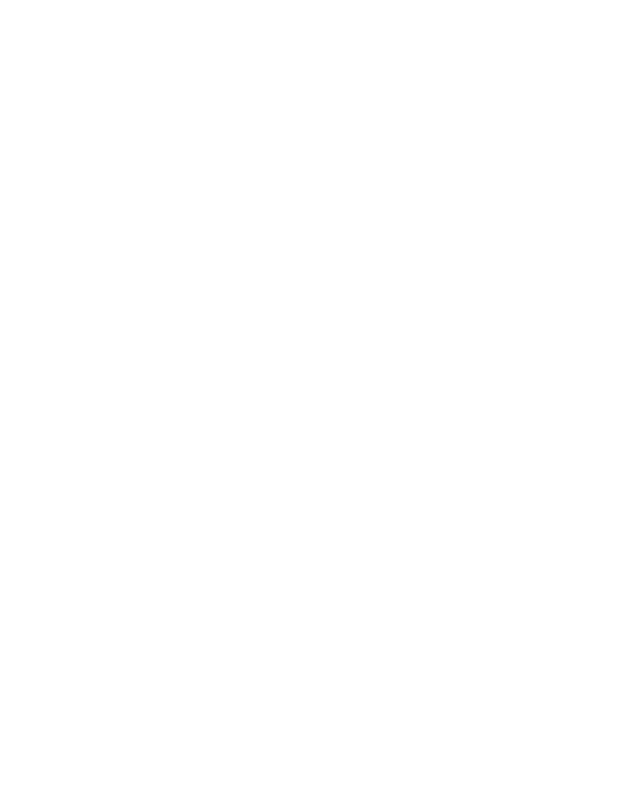
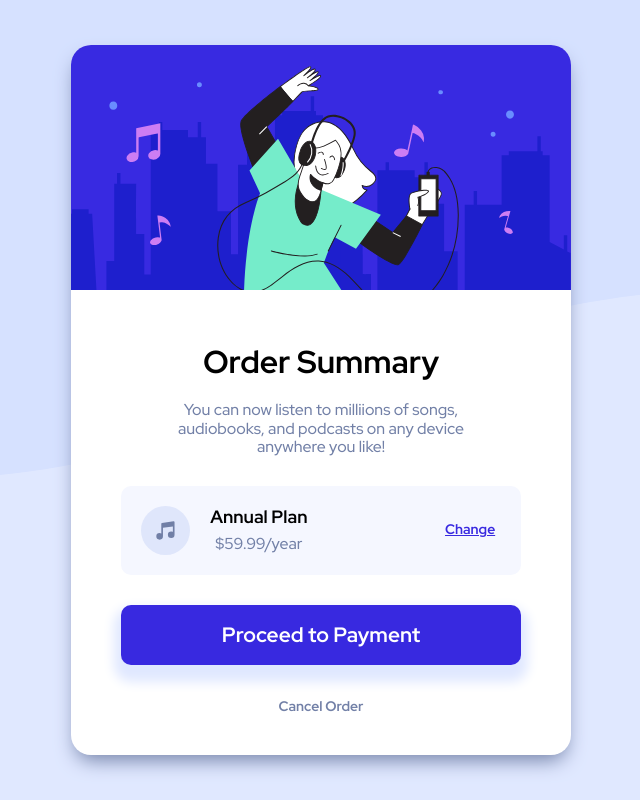
Before and after one commit to Lwmeek/Order-Summary, a plain HTML site: page index.html in a window 1280 px wide. Shown: the whole page, without its empty margins (319-959 px from the left). Drawn offline with Linux system fonts and the light colour scheme.

Commit message:
finishing up project

```diff
--- a/css/styles.css
+++ b/css/styles.css
@@ -1,6 +1,148 @@
-html{
-    font-size: 62%;
+:root {
+	--clr-pale-blue: hsl(225, 100%, 94%);
+	--clr-bright-blue: hsl(245, 75%, 52%);
+	--clr-vpale-blue: hsl(225, 100%, 98%);
+	--clr-des-blue: hsl(224, 23%, 55%);
+	--clr-dark-blue: hsl(223, 47%, 23%);
+	--clr-hover-blue: hsl(245, 96%, 70%);
 }
-body{
-    font-size: 1.5rem;
+
+html {
+	font-size: 62%;
 }
+body {
+	font-size: 1.6rem;
+	font-family: "Red Hat Display", sans-serif;
+	display: flex;
+	color: var(--clr-des-blue);
+	background: var(--clr-pale-blue);
+	height: 100vh;
+}
+.bg-img {
+	background-image: url(/images/pattern-background-desktop.svg);
+	background-position: center;
+	background-repeat: no-repeat;
+	background-size: cover;
+	position: absolute;
+	top: 0;
+	left: 0;
+	right: 0;
+	bottom: 0;
+	z-index: -1;
+	height: 60vh;
+}
+.card {
+	border-radius: 20px;
+	width: 500px;
+	margin: auto;
+	overflow: hidden;
+	text-align: center;
+	background: white;
+	align-items: center;
+	justify-content: center;
+	box-shadow: 0 10px 20px -5px var(--clr-des-blue);
+}
+.card-header img {
+	width: 100%;
+}
+.card-summary h1 {
+	margin-top: 5rem;
+	color: black;
+}
+.card-summary p {
+	max-width: 28ch;
+	margin: auto;
+	margin-bottom: 2rem;
+}
+.card-plan {
+	display: flex;
+	width: 80%;
+	margin: 3rem auto;
+	align-items: center;
+	background: var(--clr-vpale-blue);
+	border-radius: 10px;
+	justify-content: space-between;
+}
+.card-pricing {
+	display: flex;
+	align-items: center;
+	justify-content: center;
+}
+.card-pricing img {
+	width: 5rem;
+	height: 5rem;
+	margin: 2rem 0 2rem 2rem;
+}
+.card-plan img {
+	margin-right: 2rem;
+}
+.card-plan h2 {
+	font-size: 1.8rem;
+	margin-bottom: 0;
+	color: black;
+}
+.card-plan p {
+	margin-top: 0.7rem;
+}
+.card-plan a {
+	margin-left: 10rem;
+	font-weight: 700;
+	color: var(--clr-bright-blue);
+}
+.btn {
+	font-size: 1.4rem;
+	font-weight: bold;
+	border: none;
+}
+.btn-change {
+	color: var(--clr-bright-blue);
+	background: transparent;
+	text-decoration: underline;
+	margin-right: 2rem;
+	transition: all 0.3s;
+}
+.btn-payment {
+	box-shadow: 0 10px 12px 7px var(--clr-pale-blue);
+	border-radius: 10px;
+	background: var(--clr-bright-blue);
+	color: white;
+	width: 80%;
+	margin-bottom: 2rem;
+	transition: all 0.2s;
+}
+.btn-cancel {
+	margin-bottom: 4rem;
+	transition: all 0.3s;
+}
+.btn-change:hover {
+	cursor: pointer;
+	text-decoration: none;
+	color: var(--clr-hover-blue);
+}
+.btn-payment:hover {
+	background: var(--clr-hover-blue);
+	cursor: pointer;
+}
+.btn-cancel:hover {
+	color: black;
+	cursor: pointer;
+}
+@media screen and (max-width: 425px) {
+	.card {
+		width: 90vw;
+	}
+	.card-summary p {
+		width: 26ch;
+		line-height: 3rem;
+	}
+	.btn-cancel {
+		font-size: 2rem;
+	}
+	.btn-change {
+		font-size: 1.5rem;
+	}
+	.bg-img {
+		background-image: url(/images/pattern-background-mobile.svg);
+		height: 45vh;
+	}
+}
--- a/index.html
+++ b/index.html
@@ -7,10 +7,37 @@
 		<title>Order Summary</title>
 		<link rel="stylesheet" href="css/normalize.css" />
 		<link rel="stylesheet" href="css/styles.css" />
+		<link rel="preconnect" href="https://fonts.googleapis.com" />
+		<link rel="preconnect" href="https://fonts.gstatic.com" crossorigin />
+		<link
+			href="https://fonts.googleapis.com/css2?family=Red+Hat+Display:wght@500;700;900&display=swap"
+			rel="stylesheet"
+		/>
 	</head>
 	<body>
-
-
-
-    </body>
+		<div class="bg-img"></div>
+		<section class="card">
+			<div class="card-header">
+				<img src="images/illustration-hero.svg" alt="Header image">
+			</div>
+			<div class="card-summary">
+				<h1>Order Summary</h1>
+				<p>You can now listen to milliions of songs, audiobooks, and podcasts on any device anywhere you like!</p>
+			</div>
+			<div class="card-plan">
+				<div class="card-pricing">
+					<img src="images/icon-music.svg" alt="Music Icon">
+						<div>
+							<h2>Annual Plan</h2>
+							<p>$59.99/year</p>
+						</div>
+				</div>
+				<button class="btn btn-change">Change</button>
+			</div>
+			<button class="btn btn-payment">
+				<h2>Proceed to Payment</h2>
+			</button>
+			<h3 class="btn btn-cancel">Cancel Order</h3>
+		</section>
+	</body>
 </html>
```
Also changed, not shown: images/favicon-32x32.png (added), images/icon-music.svg (added), images/illustration-hero.svg (added), images/pattern-background-desktop.svg (added), images/pattern-background-mobile.svg (added).
